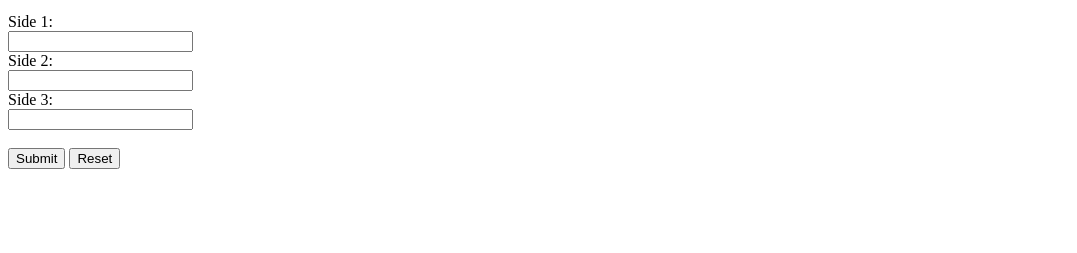
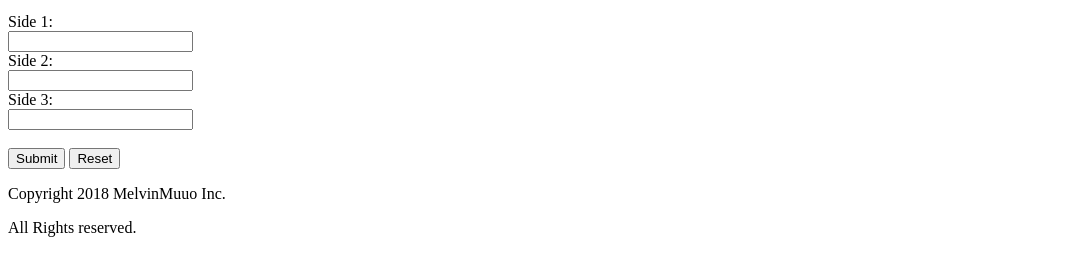
Before and after one commit to MelvinMuuo/Triangle-Tracker, a plain HTML site: page triangle-tracker.html in a window 1280 px wide. Shown: the part 1090-1343 px from the top of the page, without its empty margins (0-1077 px from the left). Before the commit the page ends 1267 px from the top, so only its background shows below. Drawn offline with Linux system fonts and the light colour scheme.

Commit message:
add floater at the bottom

```diff
--- a/triangle-tracker.html
+++ b/triangle-tracker.html
@@ -51,7 +51,12 @@
           <input class="button2" value="Reset" type="button" onclick="()">
         </form>
       </div>
-
+    </div>
+    <div class="chini">
+      <footer>
+        <p>Copyright 2018 MelvinMuuo Inc.</p>
+        <p>All Rights reserved.</p>
+      </footer>
     </div>
   </body>
 </html>
```
